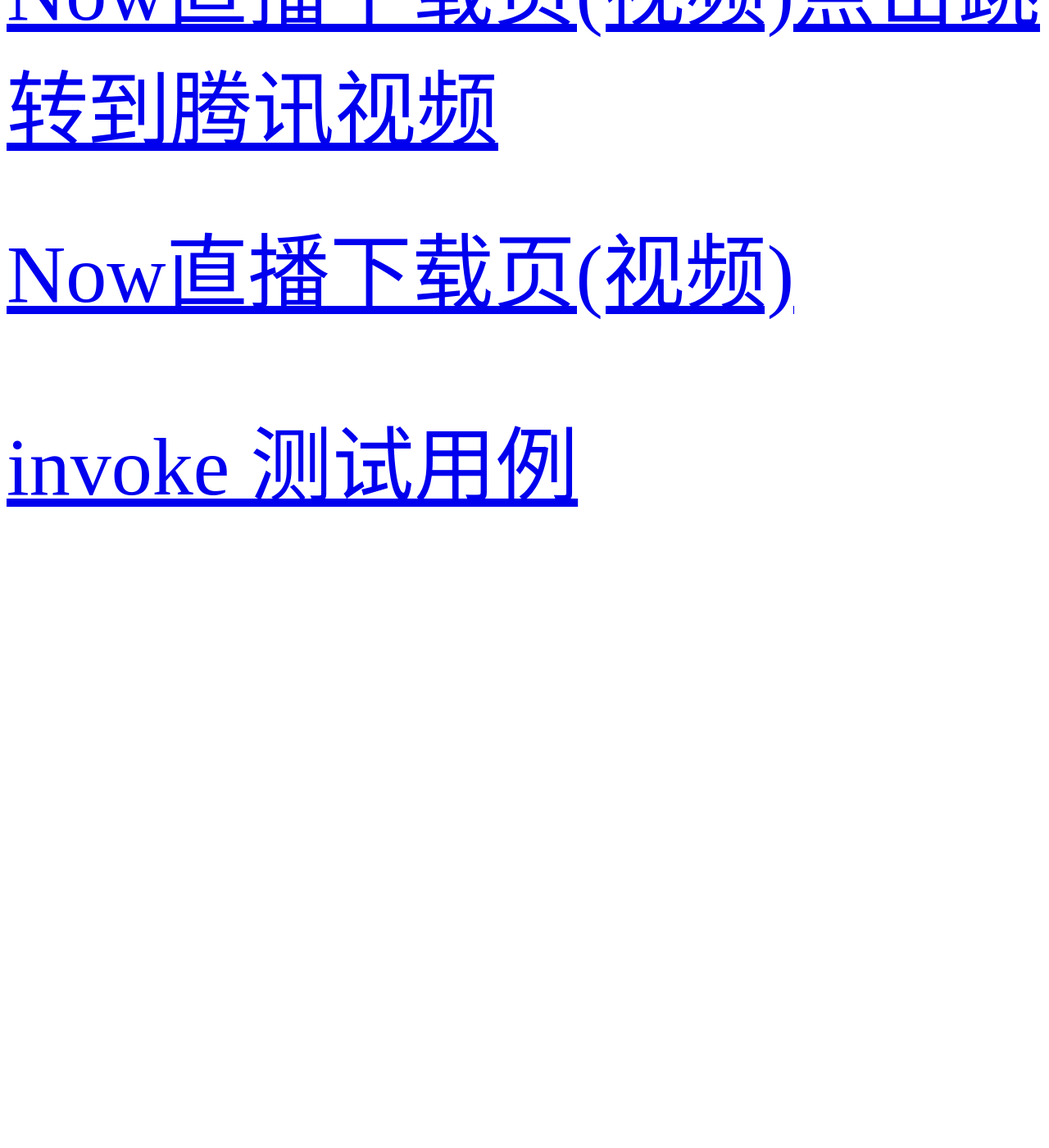
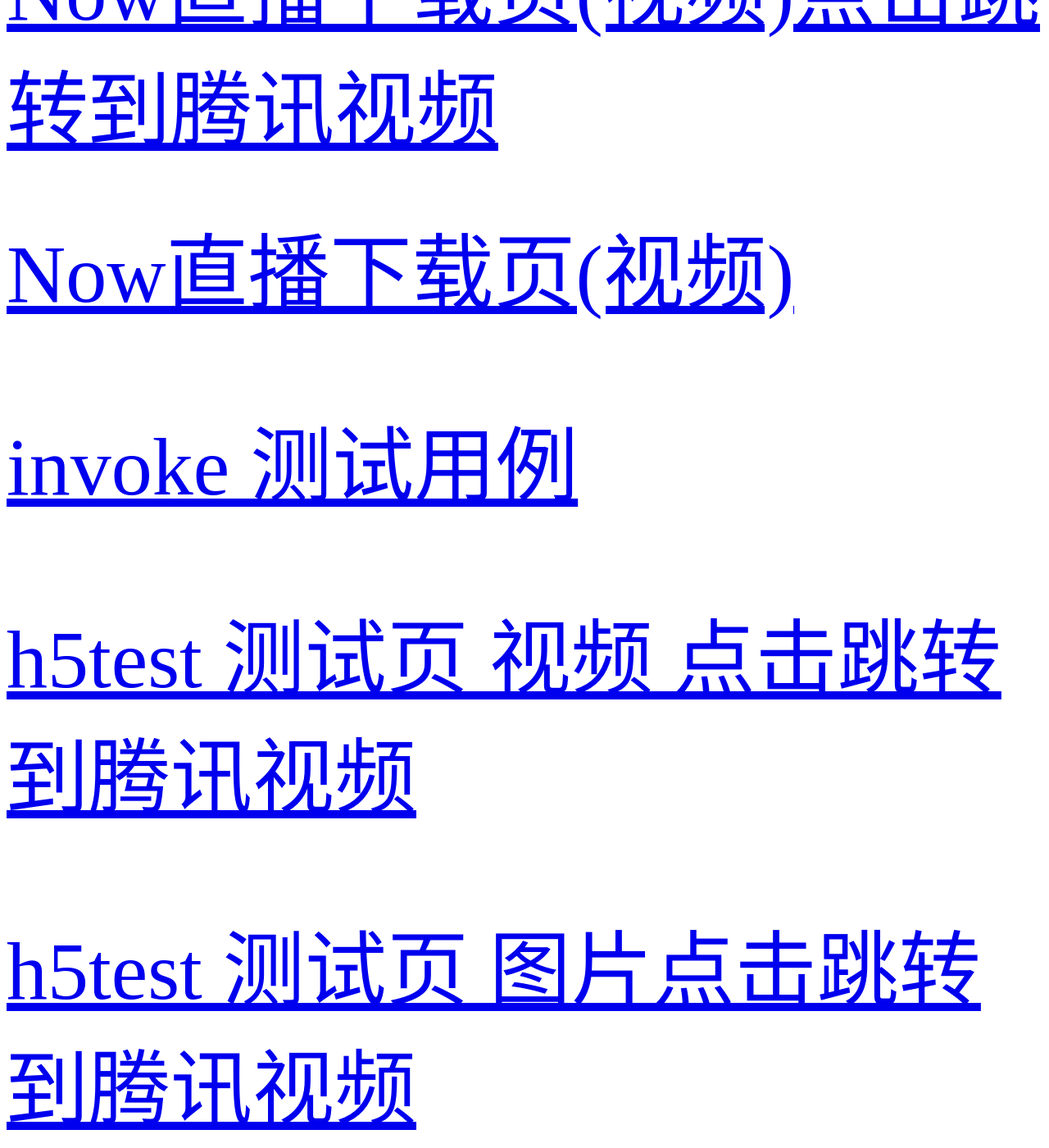
Before and after one commit to bilibiliou/bilibiliou.github.io, a Jekyll site: the page assets/download/protocol/tenvideo_protocol.html, which Jekyll copies as it is, in a window 1280 px wide and 1400 px high, scrolled down 625 px. Shown: the whole window at 82% size. Built offline with Jekyll 4.4.1, drawn with Linux system fonts in a browser that asks for light colours; before the commit the page ends 1265 px from its top, so only the background shows below that.

Commit message:
'new_verison'

```diff
--- a/assets/download/protocol/tenvideo_protocol.html
+++ b/assets/download/protocol/tenvideo_protocol.html
@@ -32,6 +32,19 @@
 	<br>
 	<br>
 	<a href="tenvideo2://?action=10&openurl=http%3A%2F%2Fnow.qq.com%2Faina%2Ftenvideojs.html%3F_wv%3D3%26from%3D50036%26now_n_http%3D1">invoke 测试用例</a>
-
+	<br>
+	<br>
+	<br>
+	<br>
+	<br>
+	<br>
+	<a href="tenvideo2://?action=10&openurl=https%3A%2F%2Fh5test.now.qq.com%2Fqq%2Fdownload_template%2Findex.html%3F_wv%3D1%26_bid%3D2773%26from%3D52002%26actid%3D407622507">h5test 测试页 视频 点击跳转到腾讯视频</a>
+	<br>
+	<br>
+	<br>
+	<br>
+	<br>
+	<br>
+	<a href="tenvideo2://?action=10&openurl=http%3A%2F%2Fh5test.now.qq.com%2Fqq%2Fdownload_template%2Findex.html%3F_wv%3D1%26_bid%3D2773%26from%3D52001%26actid%3D407622385%26now_n_http%3D1">h5test 测试页 图片点击跳转到腾讯视频</a>
 </body>
 </html>
```
